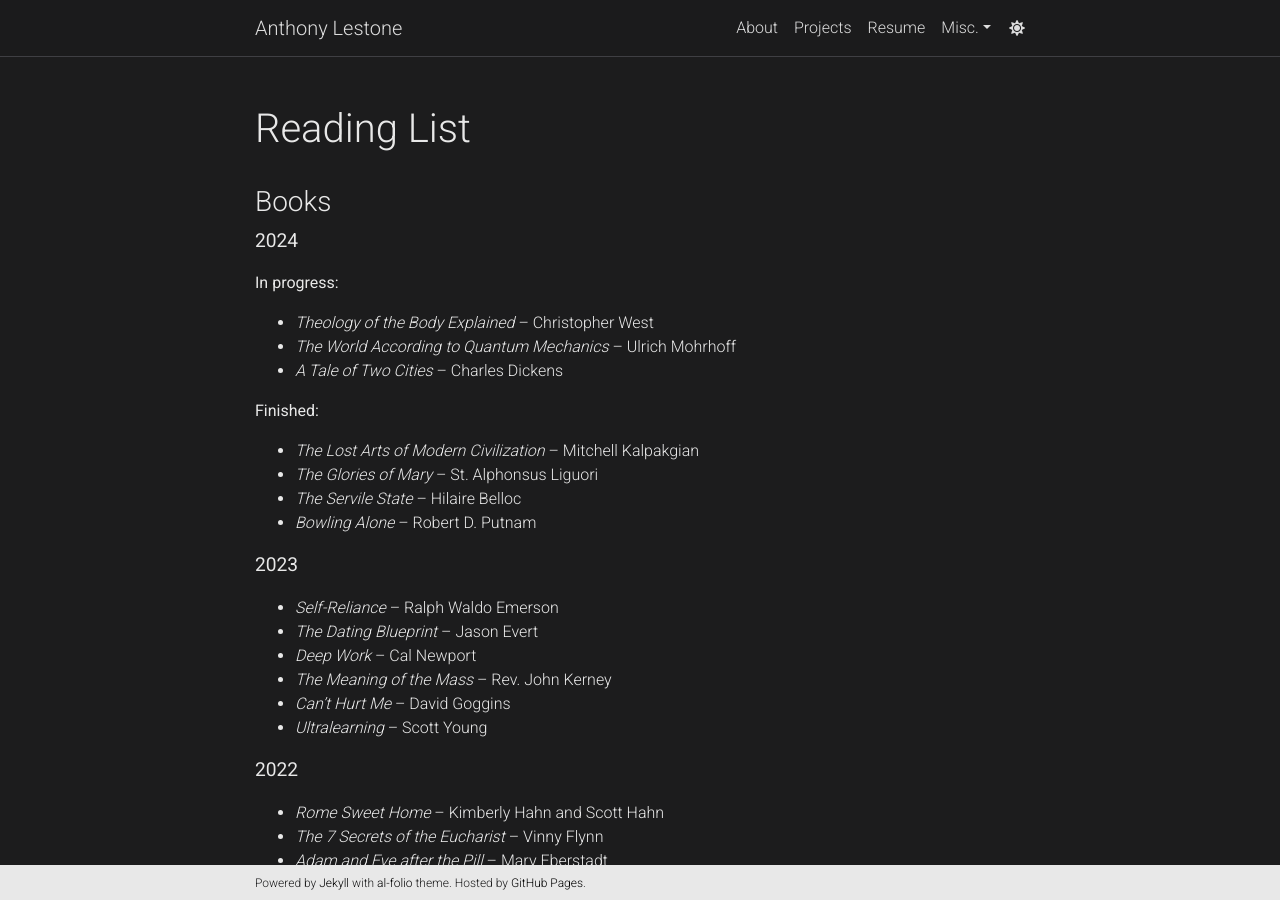
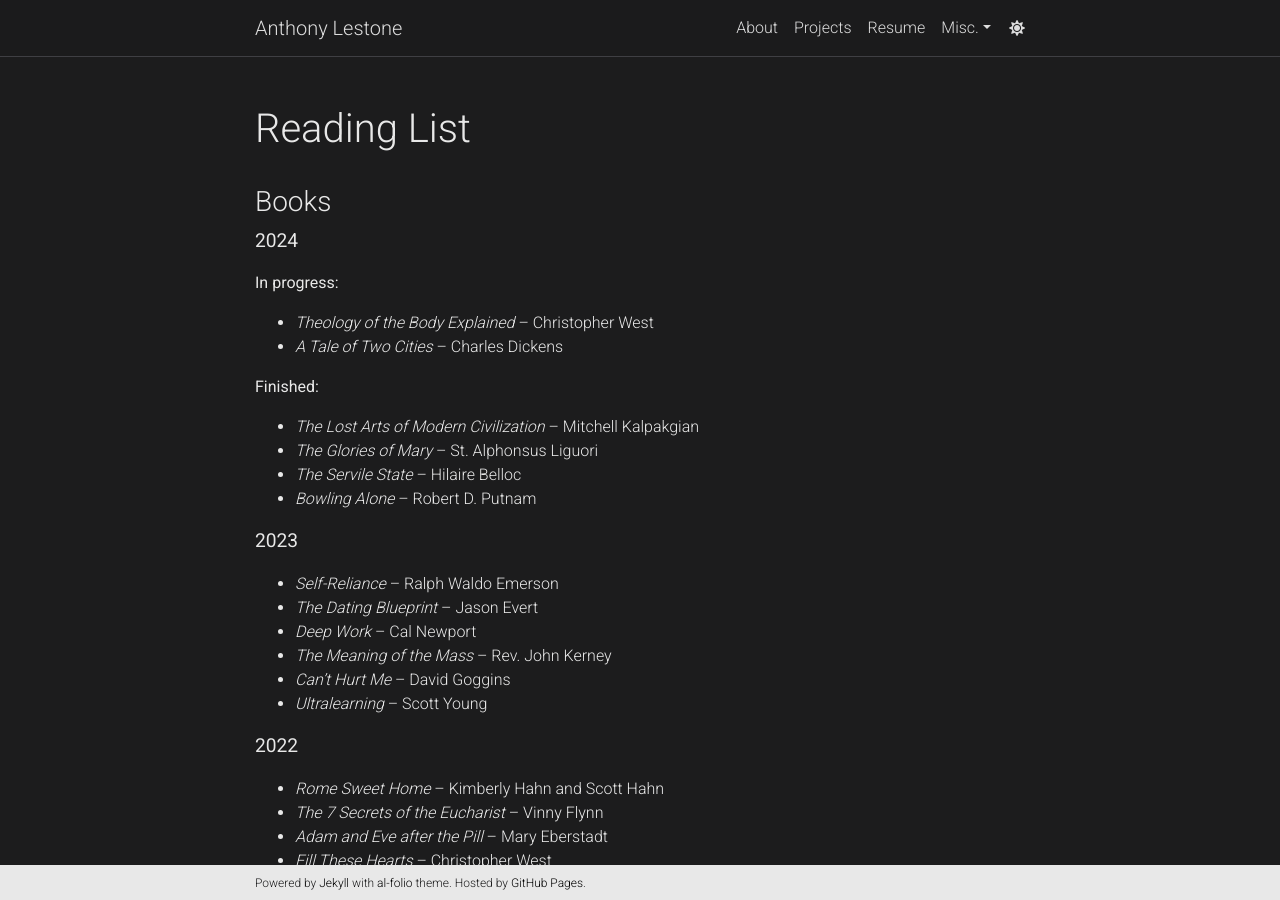
Before and after one commit to anthonylestone/anthonylestone.github.io, a Jekyll site: the page built from _pages/readinglist.md, in a window 1280 px wide and 900 px high. Built offline with Jekyll 4.4.1, drawn with Linux system fonts in a browser that asks for light colours; comment, search, counter and statistics services are not loaded; a style sheet for code colours, icons or effects is not loaded.

Commit message:
updated reading list

```diff
--- a/_pages/readinglist.md
+++ b/_pages/readinglist.md
@@ -12,7 +12,6 @@ nav: false
 <b>In progress:<b>
 
 - *Theology of the Body Explained* -- Christopher West
-- *The World According to Quantum Mechanics* -- Ulrich Mohrhoff
 - *A Tale of Two Cities* -- Charles Dickens
 
 <b>Finished:<b>
```
